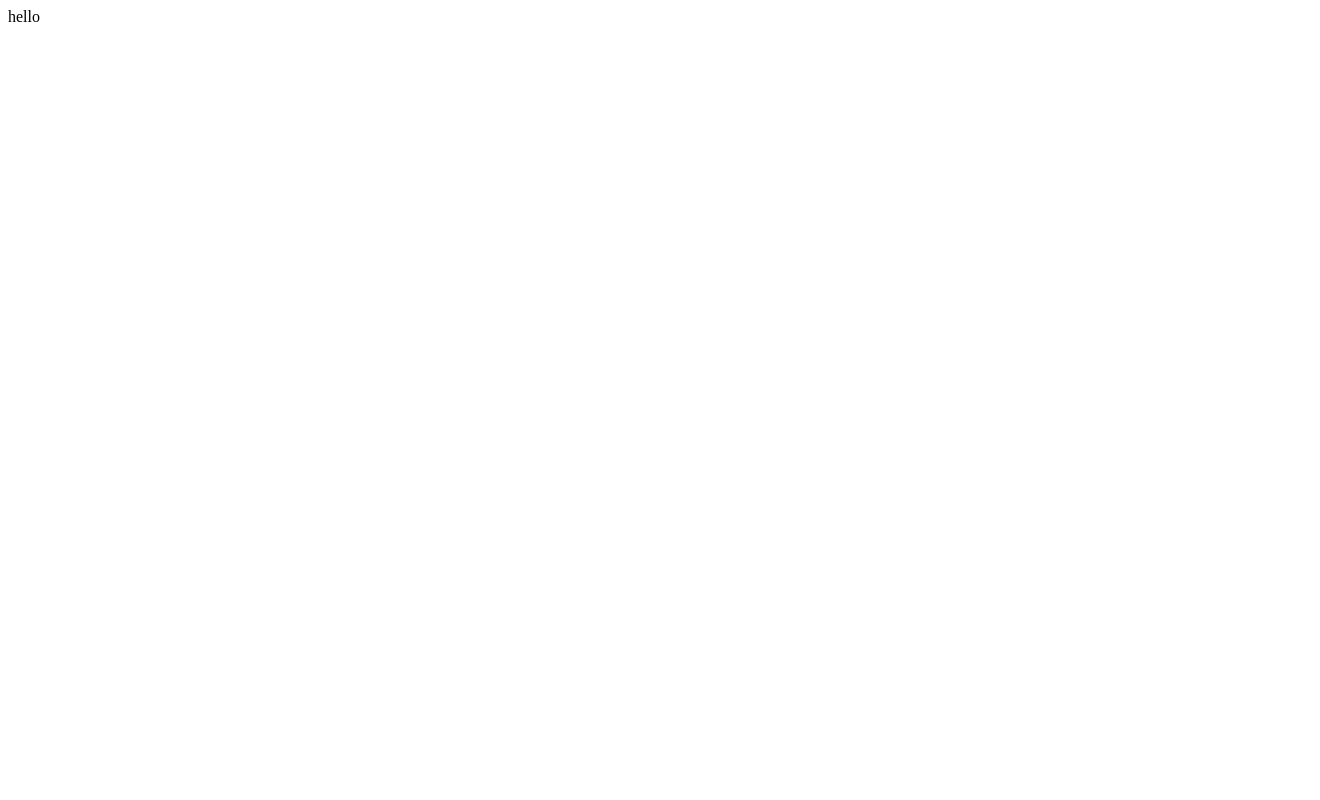
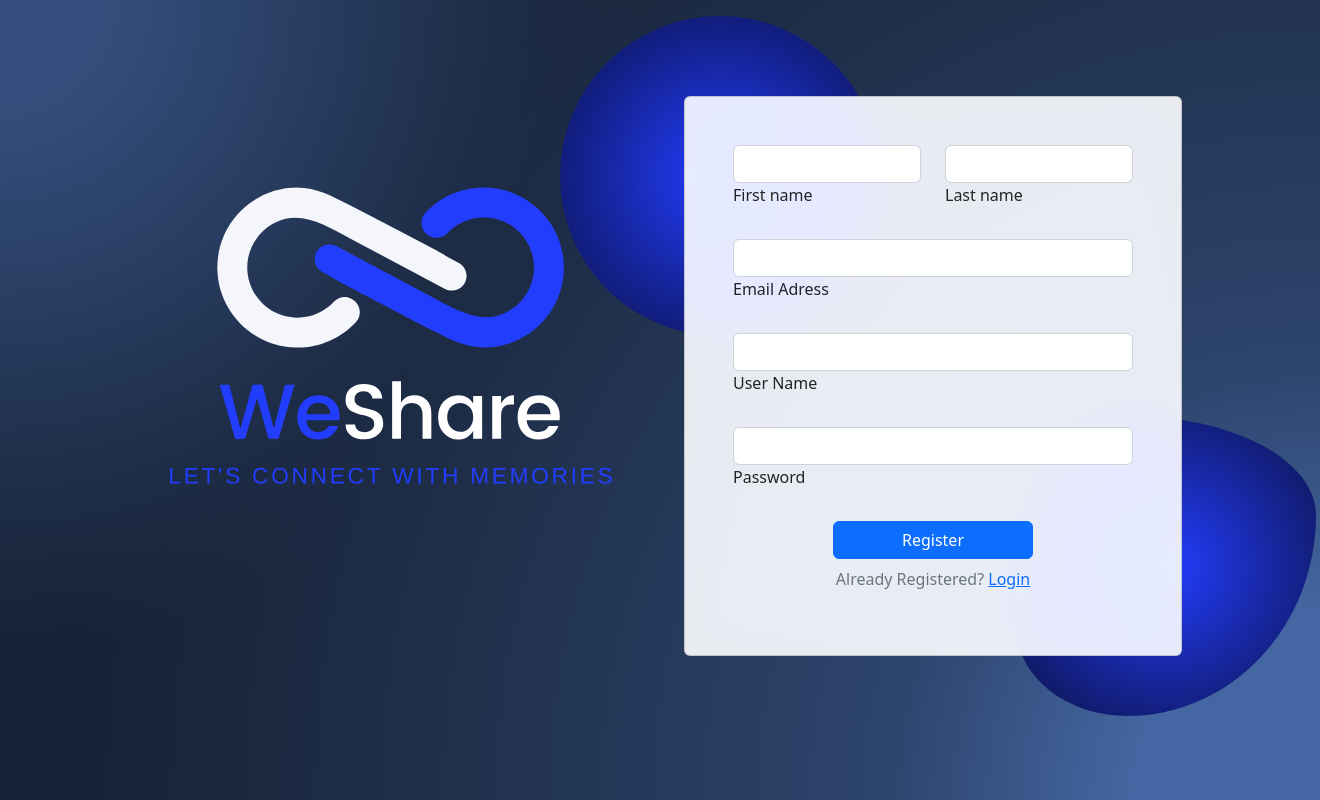
Before and after one commit to Biomyriad/WeShare, a Flask app: page / in a window 1320 px wide. Before the commit the page is almost empty. Run offline with Flask 2, Linux system fonts and the light colour scheme.

Commit message:
loginpage

```diff
--- a/flask_app/controllers/main_controller.py
+++ b/flask_app/controllers/main_controller.py
@@ -9,7 +9,7 @@ from flask import render_template, request, redirect, url_for, session, flash
 
 @app.route('/')
 def route_landing():
-    return "hello"
+    return render_template("partials/login.html")
     #return redirect("/login")
 
 
@@ -17,10 +17,10 @@ def route_landing():
 #   Error
 # # # # # # # # # # #
 
-@app.errorhandler(404)
-def handle_404(ex):
-    return render_template("pages/error_pages/404_error.html")
+# @app.errorhandler(404)
+# def handle_404(ex):
+#     return render_template("pages/error_pages/404_error.html")
 
-@app.errorhandler(500)
-def handle_500(ex):
-    return render_template("pages/error_pages/500_error.html")
+# @app.errorhandler(500)
+# def handle_500(ex):
+#     return render_template("pages/error_pages/500_error.html")
--- /dev/null
+++ b/flask_app/static/css/style.css
@@ -0,0 +1,40 @@
+
+        .background-radial-gradient {
+            background-color: hsl(218, 41%, 15%);
+            background-image: radial-gradient(650px circle at 0% 0%,
+                    hsl(218, 41%, 35%) 15%,
+                    hsl(218, 41%, 30%) 35%,
+                    hsl(218, 41%, 20%) 75%,
+                    hsl(218, 41%, 19%) 80%,
+                    transparent 100%),
+                radial-gradient(1250px circle at 100% 100%,
+                    hsl(218, 41%, 45%) 15%,
+                    hsl(218, 41%, 30%) 35%,
+                    hsl(218, 41%, 20%) 75%,
+                    hsl(218, 41%, 19%) 80%,
+                    transparent 100%);
+        }
+
+        #radius-shape-1 {
+            height: 320px;
+            width: 320px;
+            top: -80px;
+            left: -100px;
+            background: radial-gradient(#233dff, #091045);
+            overflow: hidden;
+        }
+
+        #radius-shape-2 {
+            border-radius: 38% 62% 63% 37% / 70% 33% 67% 30%;
+            bottom: -60px;
+            right: -110px;
+            width: 300px;
+            height: 300px;
+            background: radial-gradient(#233dff, #0c1245);
+            overflow: hidden;
+        }
+
+        .bg-glass {
+            background-color: hsla(0, 0%, 100%, 0.9) !important;
+            backdrop-filter: saturate(200%) blur(25px);
+        }
--- /dev/null
+++ b/flask_app/templates/partials/login.html
@@ -0,0 +1,80 @@
+<!DOCTYPE html>
+<html lang="en">
+<head>
+    <meta charset="UTF-8">
+    <meta http-equiv="X-UA-Compatible" content="IE=edge">
+    <meta name="viewport" content="width=device-width, initial-scale=1.0">
+    <link rel="stylesheet" href="https://cdn.jsdelivr.net/npm/bootstrap@5.2.0/dist/css/bootstrap.min.css">
+    <link rel="stylesheet" type="text/css" href="{{ url_for('static', filename='css/resets.css') }}">
+    <link rel="stylesheet" type="text/css" href="{{ url_for('static', filename='css/style.css') }}">
+    <script src="https://cdn.jsdelivr.net/npm/bootstrap@5.2.0/dist/js/bootstrap.bundle.min.js"></script>
+    <title>Document</title>
+</head>
+<body class="background-radial-gradient ">
+    <div class="container px-4 py-5 px-md-5 text-center text-lg-start my-5">
+        <div class="row gx-lg-5 align-items-center mb-5">
+            <div class="col-lg-6 mb-5 mb-lg-0" style="z-index: 10">
+                <div class="d-flex justify-content-center" >
+                    <img src="./static/images/WeShare (2).svg">
+                </div>
+            </div>
+
+            <div class="col-lg-6 mb-5 mb-lg-0 position-relative">
+                <div id="radius-shape-1" class="position-absolute rounded-circle shadow-5-strong"></div>
+                <div id="radius-shape-2" class="position-absolute shadow-5-strong"></div>
+
+                <div class="card bg-glass">
+                    <div class="card-body px-4 py-5 px-md-5">
+                        <form>
+                            <div class="row">
+                                <div class="col-md-6 mb-4">
+                                    <div class="form-outline">
+                                        <input type="text" class="form-control" />
+                                        <label class="form-label">First name</label>
+                                    </div>
+                                </div>
+                                <div class="col-md-6 mb-4">
+                                    <div class="form-outline">
+                                        <input type="text" class="form-control" />
+                                        <label class="form-label" >Last name</label>
+                                    </div>
+                                </div>
+                            </div>
+
+                            <!-- Email input -->
+                            <div class="form-outline mb-4">
+                                <input type="email"  class="form-control" />
+                                <label class="form-label">Email Adress</label>
+                            </div>
+
+                            <!-- Username input -->
+                            <div class="form-outline mb-4">
+                                <input type="username"  class="form-control" />
+                                <label class="form-label" for="form3Example3">User Name</label>
+                            </div>
+
+
+                            <!-- Password input -->
+                            <div class="form-outline mb-4">
+                                <input type="password"  class="form-control" />
+                                <label class="form-label">Password</label>
+                            </div>
+
+                    <!-- Already Registered -->
+                    <div class="d-grid gap-2 col-6 mx-auto">
+                        <a href="#" class="btn btn-primary btn-block">
+                            <span class="font-weight-bold">Register</span>
+                        </a>
+                        <p class="text-muted text-center w-100 font-weight-bold">Already Registered? <a href="#" class="text-primary ml-2">Login</a></p>
+
+                    </div>
+
+                        </form>
+                    </div>
+                </div>
+            </div>
+        </div>
+    </div>
+
+</body>
+</html>
```
Also changed, not shown: flask_app/static/css/resets.css (+5 -4 lines), flask_app/static/images/WeShare (2).svg (added), 1 other file.
